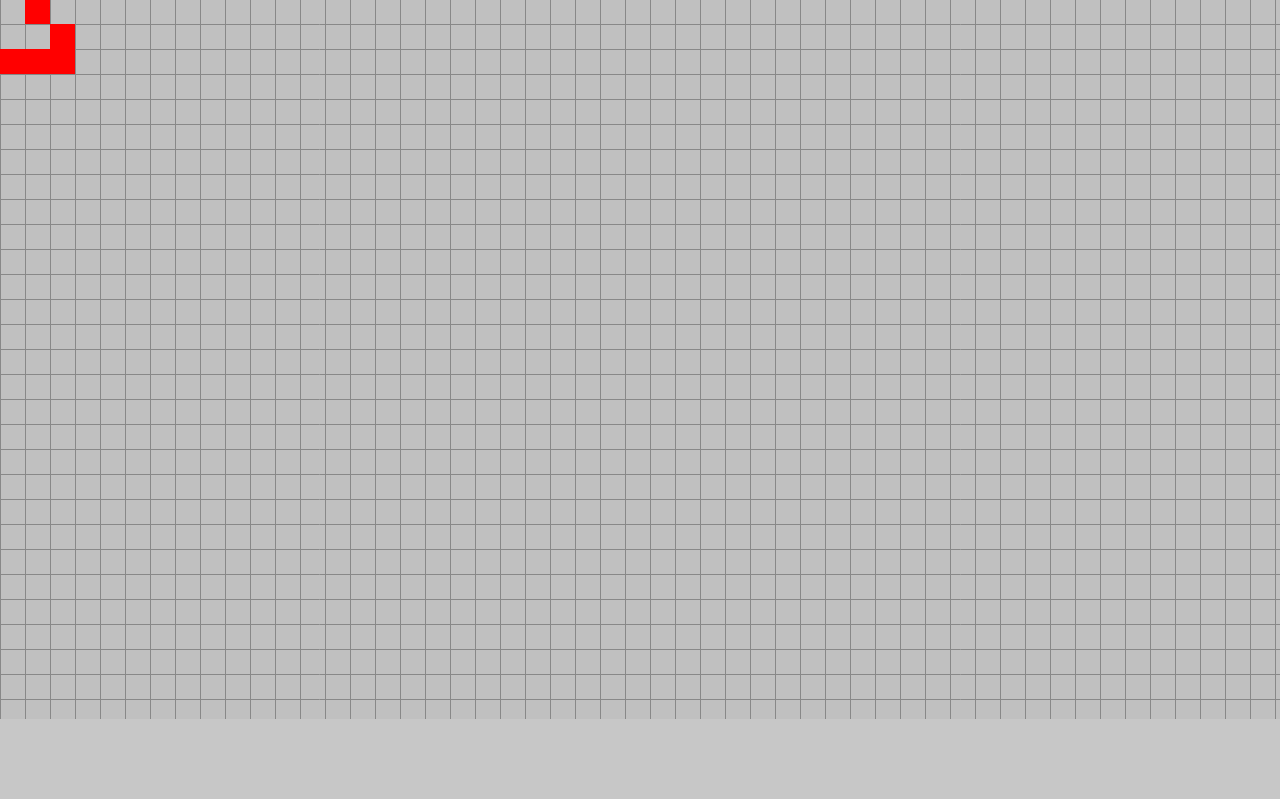
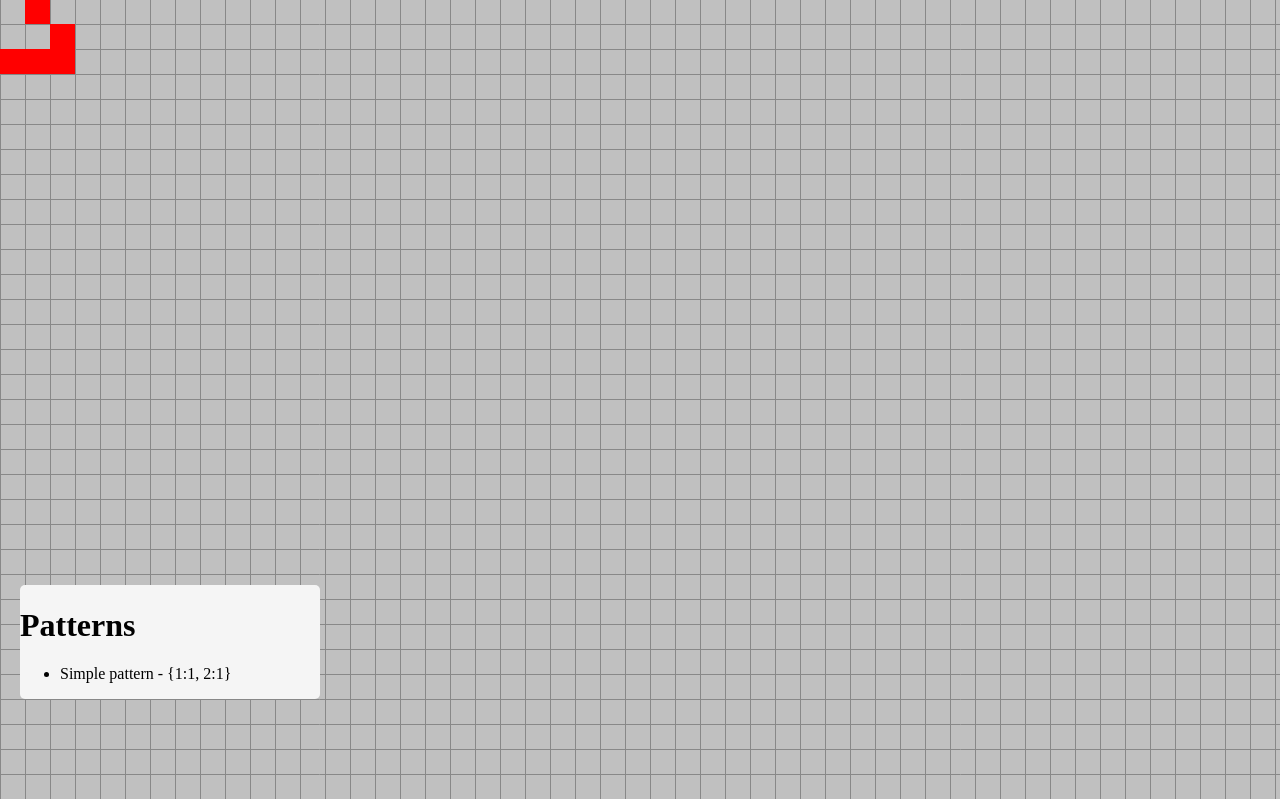
Before and after one commit to BenningtonCS/bennington-game-of-life, a Django app: page / in a window 1280 px wide. Shown: the part 81-880 px from the top of the page. Before the commit the page ends 800 px from the top, so only its background shows below. Run offline with Django 3.2, Linux system fonts and the light colour scheme; data comes from the database, SQL or seed files in the repository; both versions use the stored data as it was after the commit.

Commit message:
Added pattern list in index and first db row

```diff
--- a/simulation/static/simulation/css/base.css
+++ b/simulation/static/simulation/css/base.css
@@ -6,4 +6,19 @@ body, html {
     overflow:hidden;
 }
 
-canvas { background: silver; }
+canvas {
+    background: silver;
+    position: absolute;
+    z-index: 1;
+
+}
+
+.pattern-div {
+    position: absolute;
+    z-index: 2;
+    background: whitesmoke;
+    bottom: 20px;
+    left: 20px;
+    min-width: 300px;
+    border-radius: 5px;
+}
--- a/templates/simulation/index.html
+++ b/templates/simulation/index.html
@@ -10,6 +10,14 @@
 <body>
 	<h1>GAME OF LIFE</h1>
 	<canvas class="field"></canvas>
+	<div class="pattern-div">
+		<h1>Patterns</h1>
+		<ul>
+		{% for pattern in object_list %}
+		    <li>{{ pattern.name }} - {{ pattern.pattern }}</li>
+		{% endfor %}
+		</ul>
+	</div>
 
 	<script src="{% static "simulation/js/base.js" %}" type="module" charset="utf-8" async defer></script>
 </body>
```
Also changed, not shown: db.sqlite3.
